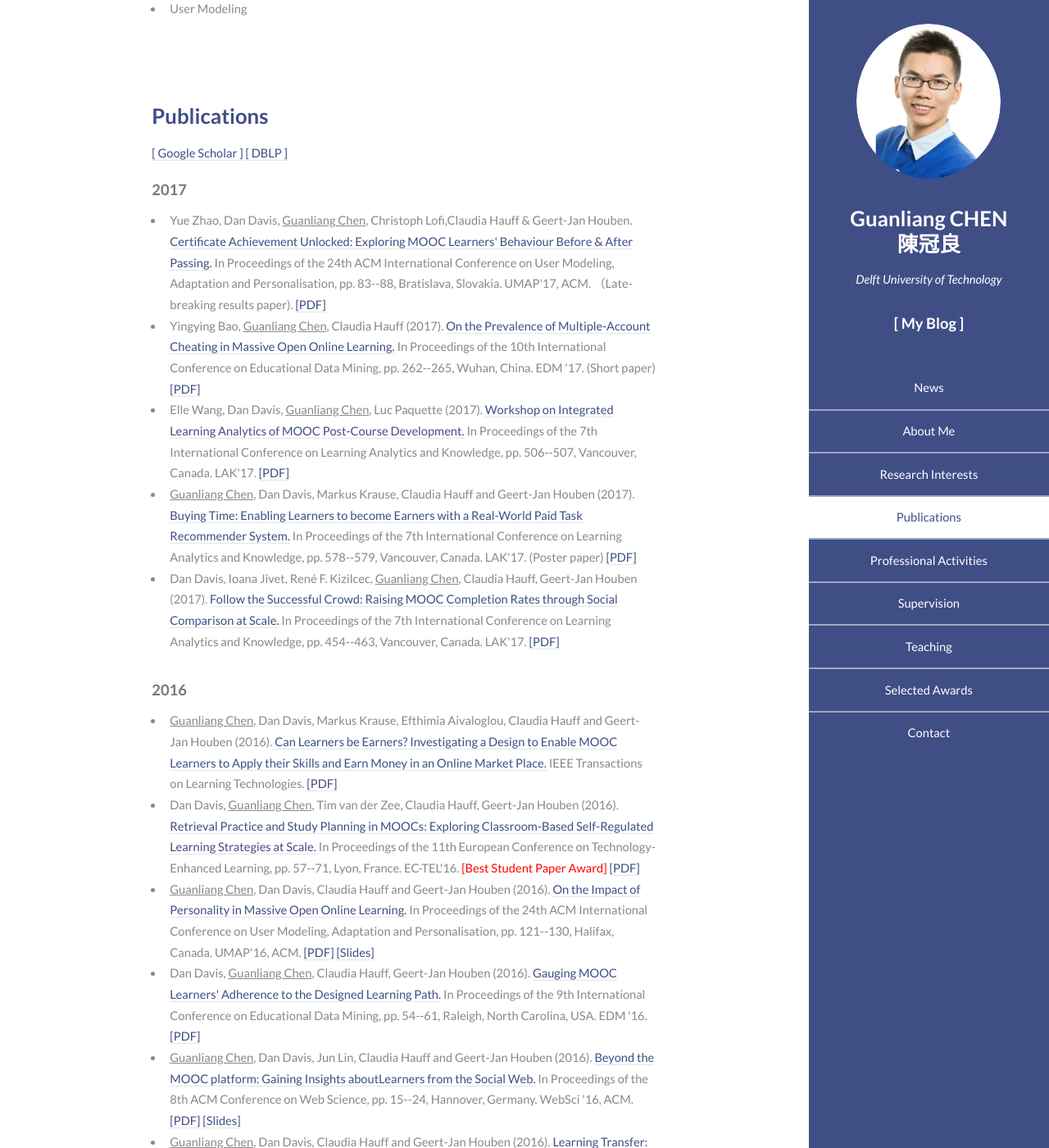
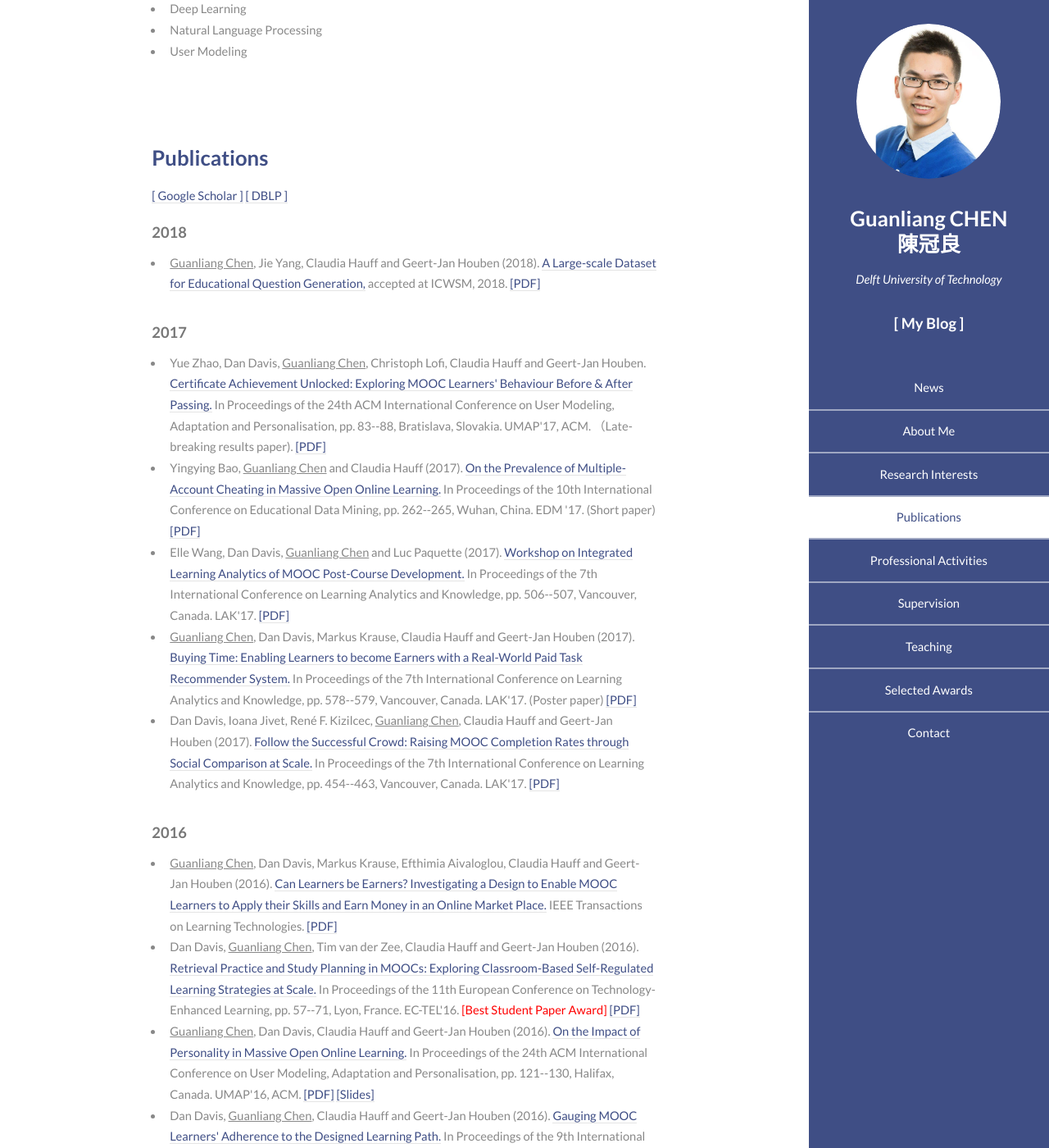
Before and after one commit to AngusGLChen/__angusglchen.github.io, a Jekyll site: the page index.html, which Jekyll copies as it is, in a window 1280 px wide and 1400 px high, scrolled down 950 px. Shown: the whole window at 82% size. Built offline with Jekyll 4.4.1, drawn with Linux system fonts in a browser that asks for light colours; some of the changed text lies outside the part shown.

Commit message:
22/03/2018

```diff
--- a/index.html
+++ b/index.html
@@ -58,9 +58,10 @@
 									<header class="major">
 										<h3>News</h3>
 											<ul>
-												<li><i class="star icon"></i>I gave a keynote talk in the <a href="http://www.xlearningcenter.com/nd.jsp?id=139&_np=2_302">Doctoral Student Forum on MOOC Research</a> at the Peking University, Beijing, China in July 2017. The slides are available on <a href="https://www.slideshare.net/GuanliangChen/doctoral-student-discussion-forum-on-moocs">Slideshare</a>. </li>
-												<li>Yingying Bao, a former master student in our group, was at EDM 2017 to present our accepted short paper in June 2017.</li>
-												<li>I attended LAK 2017 for my accepted poster paper and the <a href="https://dan7davis.github.io/post-MOOC/">Post-MOOC Development Workshop</a> that I co-organised in March 2017.</li>
+												<li>03/18 - Full paper "A Large-scale Dataset for Educational Question Generation" accepted at <a href="http://www.icwsm.org/2018/index.php">ICWSM</a>, 2018.</li>
+												<li>07/17 - I gave a keynote talk in the <a href="http://www.xlearningcenter.com/nd.jsp?id=139&_np=2_302">Doctoral Student Forum on MOOC Research</a> at the Peking University, Beijing, China in July 2017. The slides are available on <a href="https://www.slideshare.net/GuanliangChen/doctoral-student-discussion-forum-on-moocs">Slideshare</a>.</li>
+												<li>06/17 - Yingying Bao, a former master student in our group, was at EDM 2017 to present our accepted short paper in June 2017.</li>
+												<li>03/17 - I attended LAK 2017 for my accepted poster paper and the <a href="https://dan7davis.github.io/post-MOOC/">Post-MOOC Development Workshop</a> that I co-organised in March 2017.</li>
 
 										    </ul>
 									</header>
@@ -98,47 +99,51 @@
 								<div class="container">
 									<h3>Publications</h3>
 									<p><a href="https://scholar.google.com/citations?user=NqOqvk0AAAAJ">[ Google Scholar ]</a> <a href="http://dblp.uni-trier.de/pers/hd/c/Chen:Guanliang">[ DBLP ]</a></p>
+									<h4>2018</h4><ul>
+										<li><u>Guanliang Chen</u>, Jie Yang, Claudia Hauff and Geert-Jan Houben (2018). <a href="">A Large-scale Dataset for Educational Question Generation,</a> accepted at ICWSM, 2018. <a href="">[PDF]</a></li>
+									</ul>
+
 									<h4>2017</h4><ul>
-										<li>Yue Zhao, Dan Davis, <u>Guanliang Chen</u>, Christoph Lofi,Claudia Hauff & Geert-Jan Houben.  <a href="http://dl.acm.org/citation.cfm?id=3099063">Certificate Achievement Unlocked: Exploring MOOC Learners' Behaviour Before & After Passing.</a> In Proceedings of the 24th ACM International Conference on User Modeling, Adaptation and Personalisation, pp. 83--88, Bratislava, Slovakia. UMAP'17, ACM. （Late-breaking results paper). <a href="documents/UMAP17_Yue_Certificate.pdf">[PDF]</a></li>
+										<li>Yue Zhao, Dan Davis, <u>Guanliang Chen</u>, Christoph Lofi, Claudia Hauff and Geert-Jan Houben.  <a href="http://dl.acm.org/citation.cfm?id=3099063">Certificate Achievement Unlocked: Exploring MOOC Learners' Behaviour Before & After Passing.</a> In Proceedings of the 24th ACM International Conference on User Modeling, Adaptation and Personalisation, pp. 83--88, Bratislava, Slovakia. UMAP'17, ACM. （Late-breaking results paper). <a href="documents/UMAP17_Yue_Certificate.pdf">[PDF]</a></li>
 
-										<li>Yingying Bao, <u>Guanliang Chen</u>, Claudia Hauff (2017). <a href="http://educationaldatamining.org/EDM2017/proc_files/papers/paper_91.pdf">On the Prevalence of Multiple-Account Cheating in Massive Open Online Learning.</a> In Proceedings of the 10th International Conference on Educational Data Mining, pp. 262--265, Wuhan, China. EDM '17. (Short paper) <a href="documents/EDM17_Yingying_Cheating.pdf">[PDF]</a></li>
+										<li>Yingying Bao, <u>Guanliang Chen</u> and Claudia Hauff (2017). <a href="http://educationaldatamining.org/EDM2017/proc_files/papers/paper_91.pdf">On the Prevalence of Multiple-Account Cheating in Massive Open Online Learning.</a> In Proceedings of the 10th International Conference on Educational Data Mining, pp. 262--265, Wuhan, China. EDM '17. (Short paper) <a href="documents/EDM17_Yingying_Cheating.pdf">[PDF]</a></li>
 
-										<li>Elle Wang, Dan Davis, <u>Guanliang Chen</u>, Luc Paquette (2017). <a href="https://dl.acm.org/citation.cfm?id=3029430">Workshop on Integrated Learning Analytics of MOOC Post-Course Development.</a> In Proceedings of the 7th International Conference on Learning Analytics and Knowledge, pp. 506--507, Vancouver, Canada. LAK'17. <a href="documents/LAK17_Elle_Workshop.pdf">[PDF]</a></li>
+										<li>Elle Wang, Dan Davis, <u>Guanliang Chen</u> and Luc Paquette (2017). <a href="https://dl.acm.org/citation.cfm?id=3029430">Workshop on Integrated Learning Analytics of MOOC Post-Course Development.</a> In Proceedings of the 7th International Conference on Learning Analytics and Knowledge, pp. 506--507, Vancouver, Canada. LAK'17. <a href="documents/LAK17_Elle_Workshop.pdf">[PDF]</a></li>
 
 										<li><u>Guanliang Chen</u>, Dan Davis, Markus Krause, Claudia Hauff and Geert-Jan Houben (2017). <a href="http://dl.acm.org/citation.cfm?id=3029469">Buying Time: Enabling Learners to become Earners with a Real-World Paid Task Recommender System.</a> In Proceedings of the 7th International Conference on Learning Analytics and Knowledge, pp. 578--579, Vancouver, Canada. LAK'17. (Poster paper) <a href="documents/LAK17_Guanliang_Buying.pdf">[PDF]</a></li>
 
-										<li>Dan Davis, Ioana Jivet, René F. Kizilcec, <u>Guanliang Chen</u>, Claudia Hauff, Geert-Jan Houben (2017). <a href="http://dl.acm.org/citation.cfm?id=3027411">Follow the Successful Crowd: Raising MOOC Completion Rates through Social Comparison at Scale.</a> In Proceedings of the 7th International Conference on Learning Analytics and Knowledge, pp. 454--463, Vancouver, Canada. LAK'17. <a href="documents/LAK17_Dan_Follow.pdf">[PDF]</a></li>
+										<li>Dan Davis, Ioana Jivet, René F. Kizilcec, <u>Guanliang Chen</u>, Claudia Hauff and Geert-Jan Houben (2017). <a href="http://dl.acm.org/citation.cfm?id=3027411">Follow the Successful Crowd: Raising MOOC Completion Rates through Social Comparison at Scale.</a> In Proceedings of the 7th International Conference on Learning Analytics and Knowledge, pp. 454--463, Vancouver, Canada. LAK'17. <a href="documents/LAK17_Dan_Follow.pdf">[PDF]</a></li>
 									</ul>
 
 									<h4>2016</h4>
 									<ul>
 										<li><u>Guanliang Chen</u>, Dan Davis, Markus Krause, Efthimia Aivaloglou, Claudia Hauff and Geert-Jan Houben (2016). <a href="http://ieeexplore.ieee.org/abstract/document/7579220/">Can Learners be Earners? Investigating a Design to Enable MOOC Learners to Apply their Skills and Earn Money in an Online Market Place.</a> IEEE Transactions on Learning Technologies. <a href="documents/TLT16_Guanliang_Can.pdf">[PDF]</a></li>
 
-										<li>Dan Davis, <u>Guanliang Chen</u>, Tim van der Zee, Claudia Hauff, Geert-Jan Houben (2016). <a href="http://link.springer.com/chapter/10.1007%2F978-3-319-45153-4_5">Retrieval Practice and Study Planning in MOOCs: Exploring Classroom-Based Self-Regulated Learning Strategies at Scale.</a> In Proceedings of the 11th European Conference on Technology-Enhanced Learning, pp. 57--71, Lyon, France. EC-TEL'16. <font color="red">[Best Student Paper Award] </font><a href="documents/ECTEL16_Dan_Retrieval.pdf">[PDF]</a></li>
+										<li>Dan Davis, <u>Guanliang Chen</u>, Tim van der Zee, Claudia Hauff and Geert-Jan Houben (2016). <a href="http://link.springer.com/chapter/10.1007%2F978-3-319-45153-4_5">Retrieval Practice and Study Planning in MOOCs: Exploring Classroom-Based Self-Regulated Learning Strategies at Scale.</a> In Proceedings of the 11th European Conference on Technology-Enhanced Learning, pp. 57--71, Lyon, France. EC-TEL'16. <font color="red">[Best Student Paper Award] </font><a href="documents/ECTEL16_Dan_Retrieval.pdf">[PDF]</a></li>
 
 										<li><u>Guanliang Chen</u>, Dan Davis, Claudia Hauff and Geert-Jan Houben (2016). <a href="http://dl.acm.org/citation.cfm?id=2930240">On the Impact of Personality in Massive Open Online Learning.</a> In Proceedings of the 24th ACM International Conference on User Modeling, Adaptation and Personalisation, pp. 121--130, Halifax, Canada. UMAP'16, ACM. <a href="documents/UMAP16_Guanliang_Personality.pdf">[PDF]</a> <a href="http://www.slideshare.net/GuanliangChen/on-the-impact-of-personality-in-massive-open-online-learning">[Slides]</a></li>
 
-										<li>Dan Davis, <u>Guanliang Chen</u>, Claudia Hauff, Geert-Jan Houben (2016). <a href="http://www.educationaldatamining.org/EDM2016/proceedings/paper_63.pdf">Gauging MOOC Learners' Adherence to the Designed Learning Path.</a> In Proceedings of the 9th International Conference on Educational Data Mining, pp. 54--61, Raleigh, North Carolina, USA. EDM '16. <a href="documents/EDM16_Dan_Gauging.pdf">[PDF]</a></li>
+										<li>Dan Davis, <u>Guanliang Chen</u>, Claudia Hauff and Geert-Jan Houben (2016). <a href="http://www.educationaldatamining.org/EDM2016/proceedings/paper_63.pdf">Gauging MOOC Learners' Adherence to the Designed Learning Path.</a> In Proceedings of the 9th International Conference on Educational Data Mining, pp. 54--61, Raleigh, North Carolina, USA. EDM '16. <a href="documents/EDM16_Dan_Gauging.pdf">[PDF]</a></li>
 
 										<li><u>Guanliang Chen</u>, Dan Davis, Jun Lin, Claudia Hauff and Geert-Jan Houben (2016). <a href="http://doi.acm.org/10.1145/2908131.2908145">Beyond the MOOC platform: Gaining Insights aboutLearners from the Social Web.</a> In Proceedings of the 8th ACM Conference on Web Science, pp. 15--24, Hannover, Germany. WebSci '16, ACM. <a href="documents/WEBSCI16_Guanliang_Beyond.pdf">[PDF]</a> <a href="http://www.slideshare.net/GuanliangChen/beyond-the-mooc-platform-gaining-insights-about-learners-from-the-social-web">[Slides]</a></li>
 
 										<li><u>Guanliang Chen</u>, Dan Davis, Claudia Hauff and Geert-Jan Houben (2016). <a href="http://dl.acm.org/citation.cfm?doid=2876034.2876035">Learning Transfer: Does It Take Place in MOOCs? An Investigation into the Uptake of Functional Programming in Practice.</a> In Proceedings of the Third ACM Conference on Learning @ Scale, pp. 409--418, Edinburgh, UK. L@S'16, ACM. <font color="red">[Honorable Mention Award] </font> <a href="documents/LS16_Guanliang_Learning.pdf">[PDF]</a></li>
 
-										<li>Dan Davis, <u>Guanliang Chen</u>, Ioana Jivet, Claudia Hauff, Geert-Jan Houben (2016). <a href="http://ceur-ws.org/Vol-1596/paper3.pdf">Encouraging Metacognition & Self-Regulation in MOOCs through Increased Learner Feedback.</a> In Learning Analytics and Knowledge 2016 Learning Analytics for Learners Workshop. <a href="documents/LAK16_Dan_Encouraging.pdf">[PDF]</a></li>
+										<li>Dan Davis, <u>Guanliang Chen</u>, Ioana Jivet, Claudia Hauff and Geert-Jan Houben (2016). <a href="http://ceur-ws.org/Vol-1596/paper3.pdf">Encouraging Metacognition & Self-Regulation in MOOCs through Increased Learner Feedback.</a> In Learning Analytics and Knowledge 2016 Learning Analytics for Learners Workshop. <a href="documents/LAK16_Dan_Encouraging.pdf">[PDF]</a></li>
 									</ul>
 									<h4>2015</h4>
 									<ul>
-										<li><u>Guanliang Chen</u>, Li Chen (2015). <a href="http://link.springer.com/article/10.1007%2Fs11257-015-9157-3">Augmenting service recommender systems by incorporating contextual opinions from user reviews.</a> User Modeling and User-Adapted Interaction Journal (UMUAI), Special Issue on User Modeling in Ubiquitous Computing Vol. 25(3):295-329. <a href="documents/UMUAI15_Guanliang_Augmenting.pdf">[PDF]</a></li>
+										<li><u>Guanliang Chen</u> and Li Chen (2015). <a href="http://link.springer.com/article/10.1007%2Fs11257-015-9157-3">Augmenting service recommender systems by incorporating contextual opinions from user reviews.</a> User Modeling and User-Adapted Interaction Journal (UMUAI), Special Issue on User Modeling in Ubiquitous Computing Vol. 25(3):295-329. <a href="documents/UMUAI15_Guanliang_Augmenting.pdf">[PDF]</a></li>
 
-										<li>Li Chen, <u>Guanliang Chen</u>, Feng Wang (2015). <a href="http://link.springer.com/article/10.1007%2Fs11257-015-9155-5">Recommender systems based on user reviews: the state of the art.</a> User Modeling and User-Adapted Interaction Journal (UMUAI) Vol. 25(2):99-154. <a href="documents/UMUAI15_Li_Recommender.pdf">[PDF]</a></li>
+										<li>Li Chen, <u>Guanliang Chen</u> and Feng Wang (2015). <a href="http://link.springer.com/article/10.1007%2Fs11257-015-9155-5">Recommender systems based on user reviews: the state of the art.</a> User Modeling and User-Adapted Interaction Journal (UMUAI) Vol. 25(2):99-154. <a href="documents/UMUAI15_Li_Recommender.pdf">[PDF]</a></li>
 									</ul>
 									<h4>2014</h4>
 									<ul>
-										<li><u>Guanliang Chen</u>, Li Chen (2014). <a href="http://link.springer.com/chapter/10.1007%2F978-3-319-08786-3_6">Recommendation Based on Contextual Opinions.</a> In Proceedings of 22nd International Conference on User Modelling, Adaption and Personalisation, pp. 61-73, Aalborg, Denmark. UMAP'14, Springer. <font color="red">[Best Student Paper Nominee] </font><a href="documents/UMAP14_Guanliang_Recommendation.pdf">[PDF]</a></li>
+										<li><u>Guanliang Chen</u> and Li Chen (2014). <a href="http://link.springer.com/chapter/10.1007%2F978-3-319-08786-3_6">Recommendation Based on Contextual Opinions.</a> In Proceedings of 22nd International Conference on User Modelling, Adaption and Personalisation, pp. 61-73, Aalborg, Denmark. UMAP'14, Springer. <font color="red">[Best Student Paper Nominee] </font><a href="documents/UMAP14_Guanliang_Recommendation.pdf">[PDF]</a></li>
 									</ul>
 									<h4>2012</h4>
 									<ul>
-										<li>Jian Chen, <u>Guanliang Chen</u>, Haolan Zhang, Jin Huang, Gansen Zhao (2012). <a href="http://ieeexplore.ieee.org/xpl/login.jsp?tp=&arnumber=6511610&url=http%3A%2F%2Fieeexplore.ieee.org%2Fxpls%2Fabs_all.jsp%3Farnumber%3D6511610">Social Recommendation Based on Multi-relational Analysis.</a> In IEEE/WIC/ACM International Conferences on Web Intelligence and Intelligent Agent Technology, pp. 471-477, Macau, China. WI-IAT'12, IEEE. <a href="documents/WI12_Jian_Social.pdf">[PDF]</a></li>
+										<li>Jian Chen, <u>Guanliang Chen</u>, Haolan Zhang, Jin Huang and Gansen Zhao (2012). <a href="http://ieeexplore.ieee.org/xpl/login.jsp?tp=&arnumber=6511610&url=http%3A%2F%2Fieeexplore.ieee.org%2Fxpls%2Fabs_all.jsp%3Farnumber%3D6511610">Social Recommendation Based on Multi-relational Analysis.</a> In IEEE/WIC/ACM International Conferences on Web Intelligence and Intelligent Agent Technology, pp. 471-477, Macau, China. WI-IAT'12, IEEE. <a href="documents/WI12_Jian_Social.pdf">[PDF]</a></li>
 									</ul>
 								</div>
 							</section>
```
